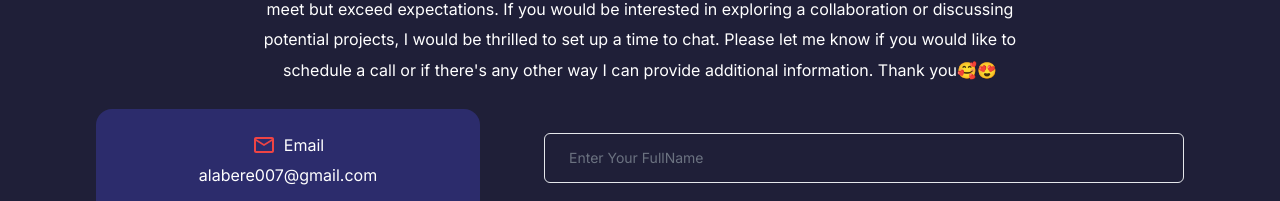
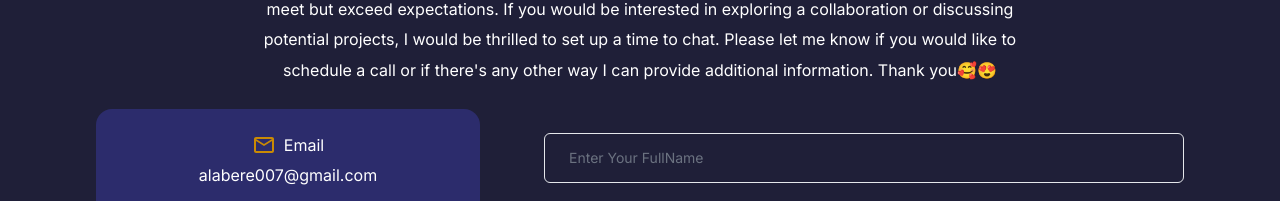
Before and after one commit to Alabere-coder/aiss-portfolio, a Next.js app: page / in a window 1280 px wide. Shown: the part 4895-5096 px from the top of the page. Built offline with nearby package versions, Linux system fonts and the light colour scheme.

Commit message:
updating

```diff
--- a/app/sections/Contact.jsx
+++ b/app/sections/Contact.jsx
@@ -21,7 +21,7 @@ const Contact = () => {
         <div className="w-[30%] contact__item  flex flex-col gap-5">
           <article className="bg-colorBgVariat p-5 rounded-2xl text-center border border-transparent">
             <div className="flex justify-center items-center gap-2">
-              <MdOutlineEmail className="text-2xl text-red-500" />
+              <MdOutlineEmail className="text-2xl text-yellow-600" />
               <h4>Email</h4>
             </div>
             <h5>alabere007@gmail.com</h5>
```
